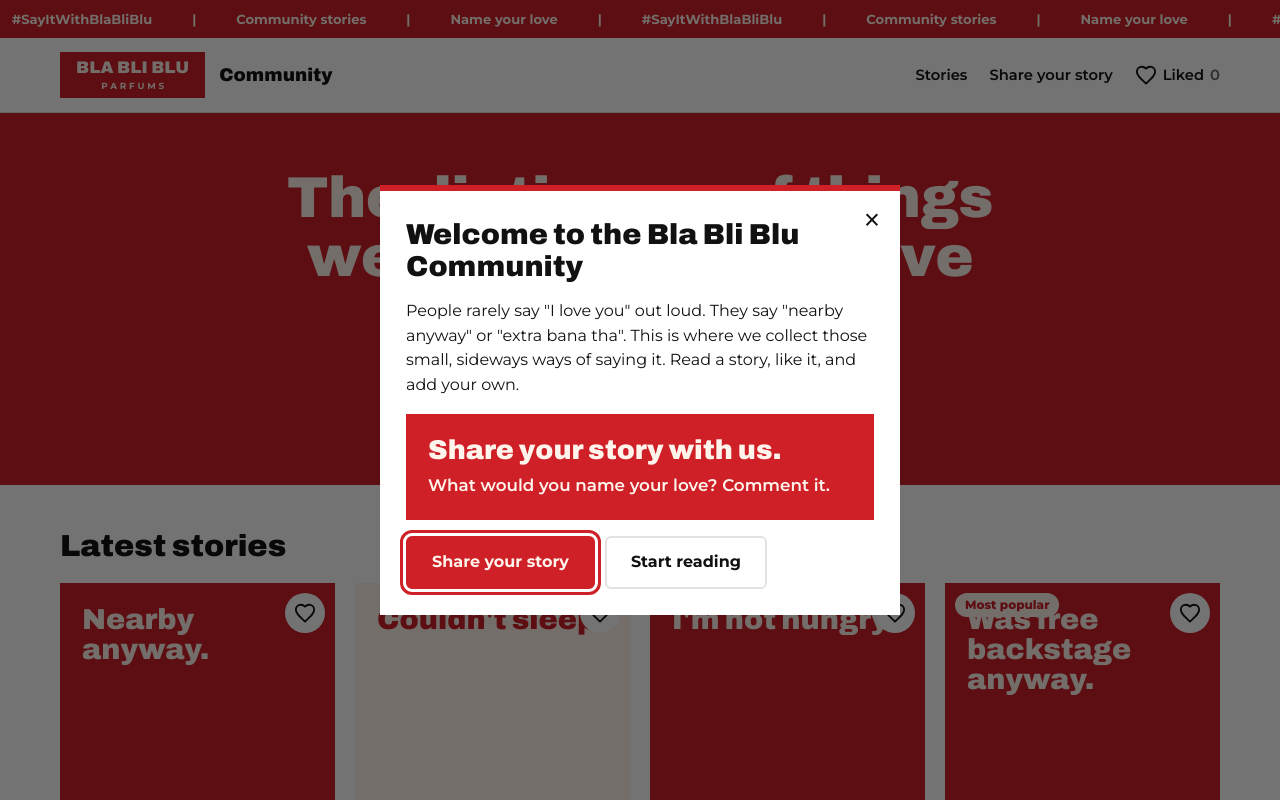
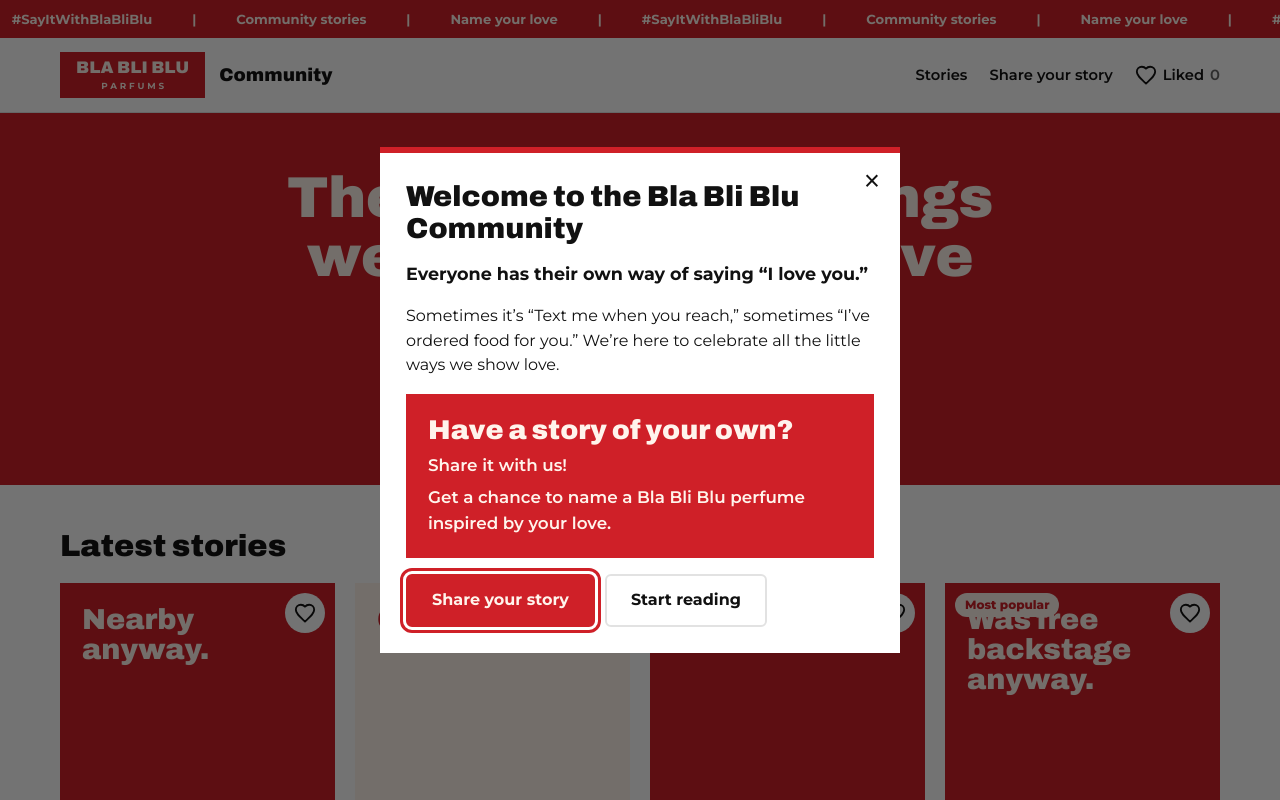
Before and after one commit to Deeksha-2110/Bla_Bli_Blu, a plain HTML site: page index.html in a window 1280 px wide. Shown: the top 800 px of the page. Drawn offline with Linux system fonts and the light colour scheme.

Commit message:
Pop up text change

```diff
--- a/index.html
+++ b/index.html
@@ -307,6 +307,7 @@
   .wel { position: relative; display: grid; gap: 16px; padding: 28px 26px 26px; }
   .wel h2 { margin: 0; padding-right: 36px; font-size: clamp(1.4rem, 5vw, 1.8rem); line-height: 1.1; }
   .wel p { margin: 0; }
+  .wel .lead { font-size: 1.1rem; font-weight: 700; }
   .wel .ask { margin: 0; }
   .wel .close { position: absolute; top: 10px; right: 10px; width: 36px; height: 36px; border: none; border-radius: 50%; background: transparent; color: var(--text); font-size: 1.7rem; line-height: 1; cursor: pointer; }
   .wel .row { display: flex; flex-wrap: wrap; gap: 10px; }
@@ -386,8 +387,9 @@
   <div class="wel">
     <button type="button" class="close" data-wclose aria-label="Close">&times;</button>
     <h2 id="w-h" class="display">Welcome to the Bla Bli Blu Community</h2>
-    <p>People rarely say "I love you" out loud. They say "nearby anyway" or "extra bana tha". This is where we collect those small, sideways ways of saying it. Read a story, like it, and add your own.</p>
-    <div class="ask"><strong>Share your story with us.</strong><span>What would you name your love? Comment it.</span></div>
+    <p class="lead">Everyone has their own way of saying &ldquo;I love you.&rdquo;</p>
+    <p>Sometimes it&rsquo;s &ldquo;Text me when you reach,&rdquo; sometimes &ldquo;I&rsquo;ve ordered food for you.&rdquo; We&rsquo;re here to celebrate all the little ways we show love.</p>
+    <div class="ask"><strong>Have a story of your own?</strong><span>Share it with us!</span><span>Get a chance to name a Bla Bli Blu perfume inspired by your love.</span></div>
     <div class="row">
       <button type="button" class="btn" data-wshare autofocus>Share your story</button>
       <button type="button" class="btn line" data-wclose>Start reading</button>
```
